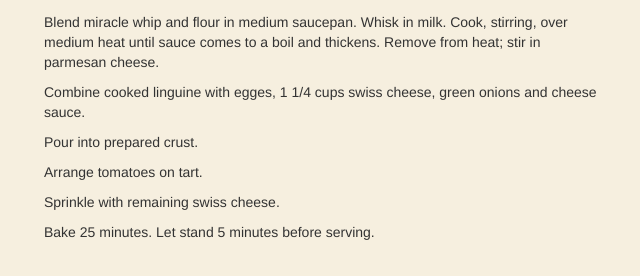
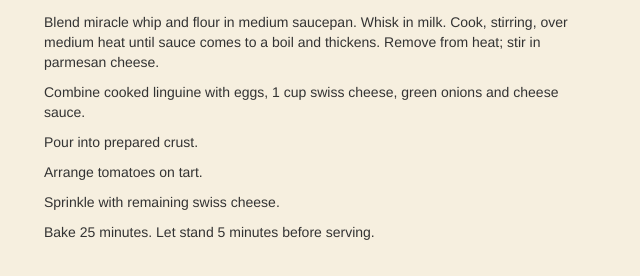
Before and after one commit to JonahBraun/debs-recipes, a Jekyll site: the page built from _posts/2008-12-21-linguini-tart.md, in a window 1280 px wide. Shown: the part 486-762 px from the top of the page, without its empty margins (11-651 px from the left). Built offline with Jekyll 4.4.1, drawn with Linux system fonts in a browser that asks for light colours; nearby versions of some CDN libraries; some web fonts are replaced; Markdown is read by kramdown in place of the engine named in the settings.

Commit message:
Update 2008-12-21-linguini-tart.md

```diff
--- a/_posts/2008-12-21-linguini-tart.md
+++ b/_posts/2008-12-21-linguini-tart.md
@@ -21,7 +21,7 @@
 
 Blend miracle whip and flour in medium saucepan. Whisk in milk. Cook, stirring, over medium heat until sauce comes to a boil and thickens. Remove from heat; stir in parmesan cheese.
 
-Combine cooked linguine with egges, 1 1/4 cups swiss cheese, green onions and cheese sauce.
+Combine cooked linguine with eggs, 1 cup swiss cheese, green onions and cheese sauce.
 
 Pour into prepared crust.
 
```
